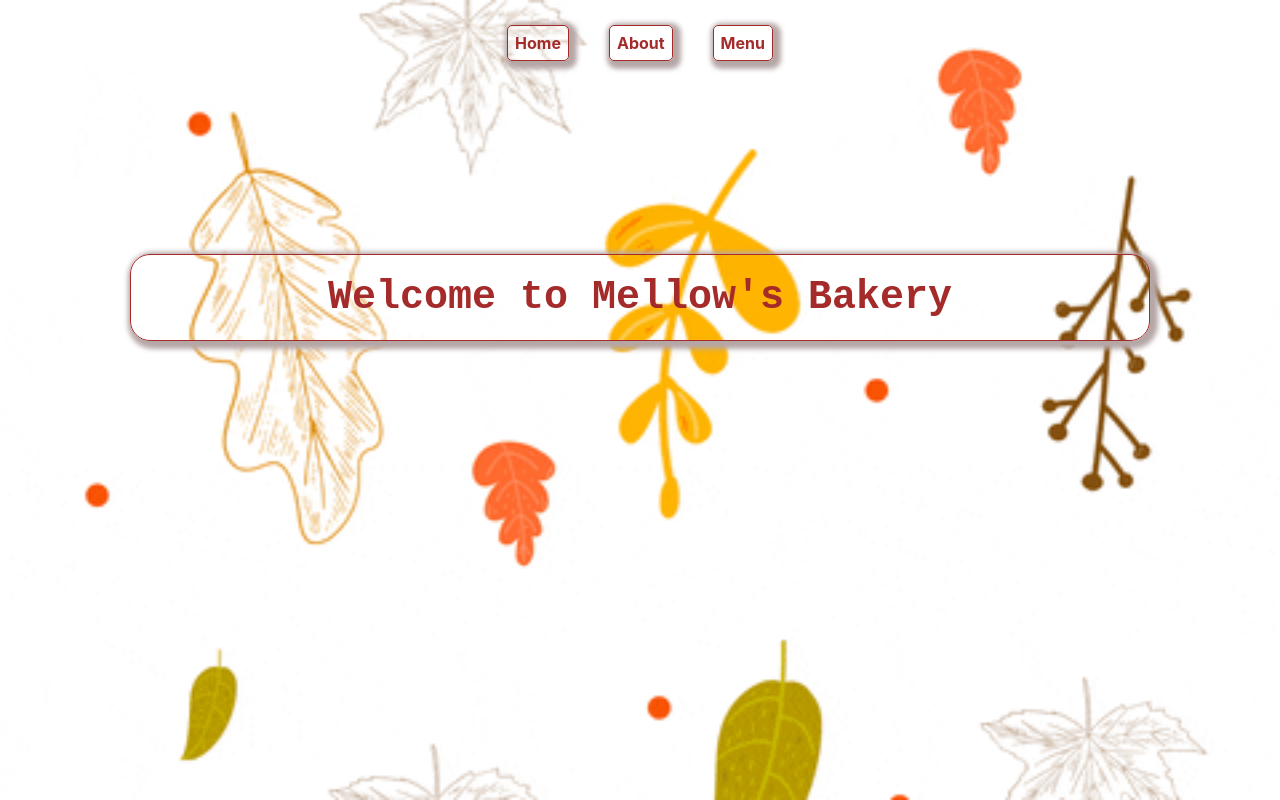
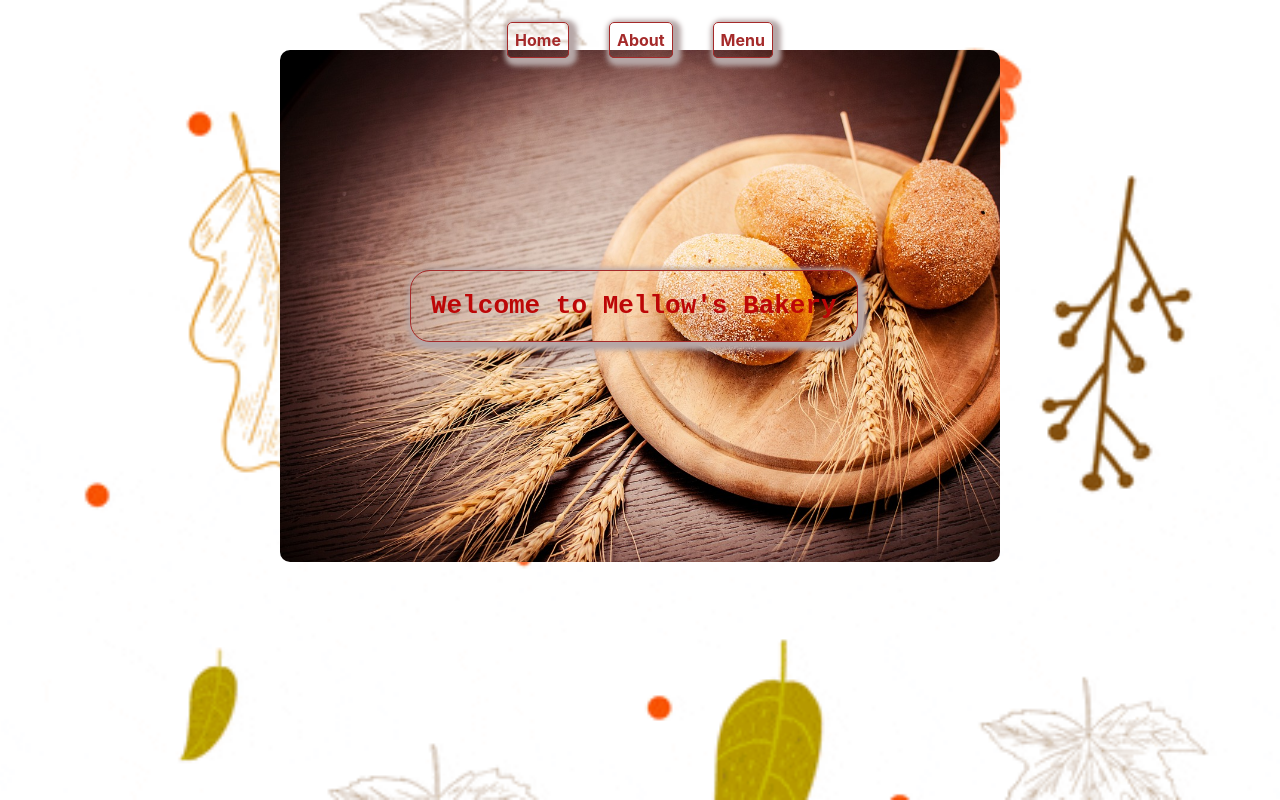
Before and after one commit to MellowMokoen/bakery-website, a React (Create React App) app: page / in a window 1280 px wide. Built offline with nearby package versions, Linux system fonts and the light colour scheme.

Commit message:
Added container background img for homepage

```diff
--- a/src/AboutPage.css
+++ b/src/AboutPage.css
@@ -4,6 +4,7 @@
     text-align: left;
     font-size: 40px;
     font-family: fantasy;
+    font-weight: bold;
 }
 
 .about-p {
--- a/src/HomePage.css
+++ b/src/HomePage.css
@@ -2,15 +2,20 @@ body {
     background-image: url('./images/background.gif');
     background-size: cover;
     background-attachment: scroll;
-    font-size: 20px;
-    color: black;
 
+}
+
+#home {
+    background-image: url('./images/background2.jpg');
+    background-size: cover;
+    background-attachment: scroll;
+    border-radius: 10px;
 }
 
 .Home-h1 {
     font-family: monospace;
-    color: brown;
-    margin: 200px 130px;
+    color: rgb(189, 7, 7);
+    margin: 200px 100px;
     border: 1px solid brown;
     padding: 20px;
     border-radius: 20px;
--- a/src/HomePage.js
+++ b/src/HomePage.js
@@ -3,7 +3,7 @@ import "./HomePage.css";
 
 export default function() {
     return (
-        <div>
+        <div className="container" id="home">
           <h1 className="Home-h1">
             Welcome to Mellow's Bakery
           </h1>
```
Also changed, not shown: src/images/background2.jpg (added).
